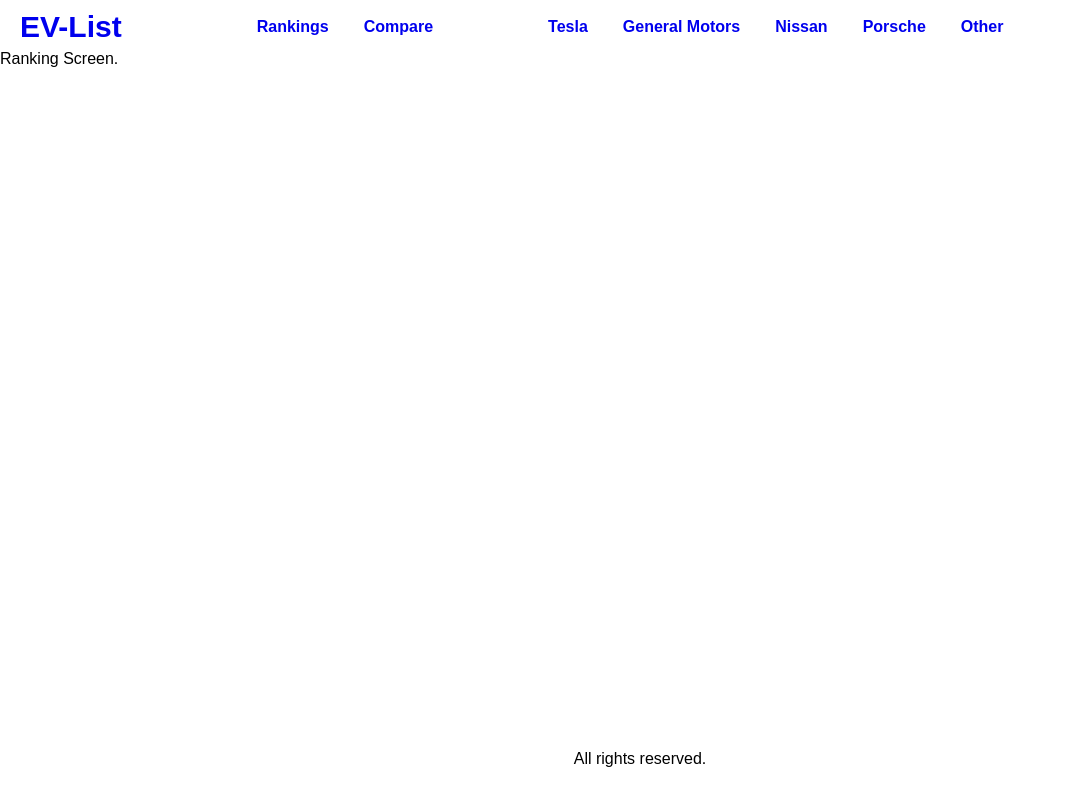
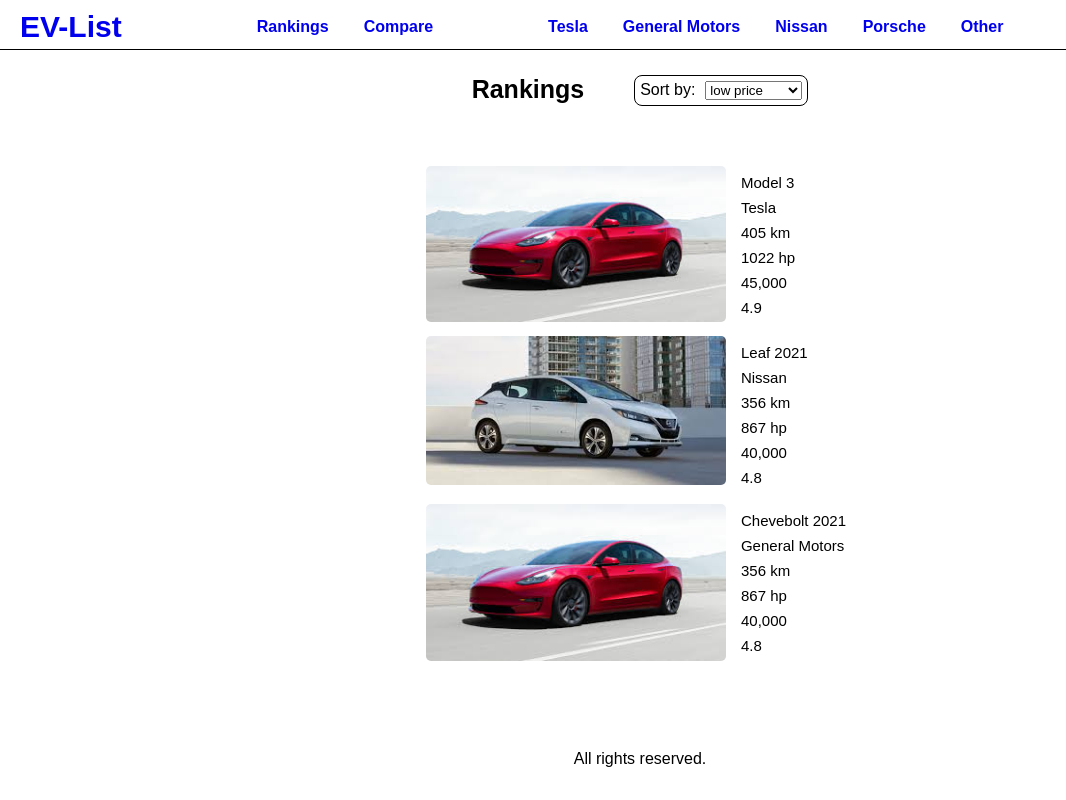
Before and after one commit to danwan754/evlist, a React (Create React App) app in the folder client/: page /rankings in a window 1280 px wide. Shown: the whole page, without its empty margins (0-1066 px from the left). Built offline with nearby package versions, Linux system fonts and the light colour scheme.

Commit message:
Rankings page

```diff
--- /dev/null
+++ b/client/src/components/ProductCard.js
@@ -0,0 +1,24 @@
+import React from 'react';
+
+function ProductCard(props) {
+
+
+    const data = props.data;
+    return (
+        <div className="product-card-container">
+            <div className="card-img-wrapper">
+                <img className="card-img" src={data.image} alt="car" />
+            </div>
+            <div className="card-detail">
+                <div className="card-model">{data.model}</div>
+                <div className="card-make">{data.make}</div>
+                <div className="card-range">{data.range}</div>
+                <div className="card-performance">{data.performance}</div>
+                <div className="card-price">{data.price}</div>
+                <div className="card-rating">{data.rating}</div>
+            </div>
+        </div>
+    )
+}
+
+export default ProductCard;
--- /dev/null
+++ b/client/src/components/SortBar.js
@@ -0,0 +1,21 @@
+import React from 'react';
+
+
+function SortBar(props) {
+
+    return (
+        <div>
+            <div className="sortBar-container">
+                Sort by:
+                <select name="sortBar" className="sortBar-select">
+                    <option value="lowest">low price</option>
+                    <option value="highest">high price</option>
+                    <option value="range">range</option>
+                    <option value="performance">performance</option>
+                </select>
+            </div>
+        </div>
+    )
+}
+
+export default SortBar;
--- /dev/null
+++ b/client/src/data.js
@@ -0,0 +1,34 @@
+export default {
+    vehicles: [
+        {
+            _id: '1',
+            make: 'Tesla',
+            model: 'Model 3',
+            range: '405 km',
+            performance: '1022 hp',
+            price: '45,000',
+            rating: '4.9',
+            image: '/images/tesla-e-3.jpg'
+        },
+        {
+            _id: '2',
+            make: 'Nissan',
+            model: 'Leaf 2021',
+            range: '356 km',
+            performance: '867 hp',
+            price: '40,000',
+            rating: '4.8',
+            image: '/images/nissan-leaf.jpg'
+        },
+        {
+            _id: '3',
+            make: 'General Motors',
+            model: 'Chevebolt 2021',
+            range: '356 km',
+            performance: '867 hp',
+            price: '40,000',
+            rating: '4.8',
+            image: '/images/tesla-e-3.jpg'
+        }
+    ]
+}
--- a/client/src/index.css
+++ b/client/src/index.css
@@ -21,6 +21,7 @@ header {
   align-items: center;
   padding: 1rem;
   flex-wrap: wrap;
+  border-bottom: .1rem solid black;
 }
 .header-brand a {
   font-size: 3rem;
@@ -77,13 +78,13 @@ footer {
   display: flex;
   align-items: center;
   justify-content: center;
-  padding: 3em;
+  padding: 3rem;
   gap: 10px;
   flex-wrap: wrap;
-  margin-top: 5em;
+  margin-top: 5rem;
 }
 .top-card-collection > div {
-  width: 15em;
+  width: 15rem;
 }
 
 
@@ -105,3 +106,78 @@ footer {
   max-width: 100%;
   max-height: 100%;
 }
+
+
+/* Ranking screen */
+
+.ranking-container {
+  /* text-align: center; */
+  display: flex;
+  flex-direction: column;
+  align-items: center;
+}
+.ranking-and-sort-container {
+  display: flex;
+}
+.sortBar-wrapper {
+  margin-left: 2.5rem;
+}
+.ranking-container > div {
+  margin: 2.5rem;
+}
+.ranking-heading {
+  font-weight: bold;
+  font-size: 2.5rem;
+  margin-right: 2.5rem;
+}
+.product-card-collection {
+
+}
+
+
+
+/* SortBar component */
+
+.sortBar-container {
+  padding: .5rem;
+  border-radius: 8px;
+  width: fit-content;
+  border: 1px black solid;
+}
+.sortBar-container > select {
+  margin-left: 1rem;
+}
+
+
+/* ProductCard component */
+
+.product-card-container {
+  display: flex;
+  /* border: 1px solid black; */
+  /* border-radius: .8rem; */
+  margin: 1rem;
+  text-align: left;
+}
+.card-detail > div {
+  font-size: 1.5rem;
+  margin: .8rem;
+  margin-left: 1.5rem;
+
+}
+.card-img-wrapper {
+  width: 30rem;
+  max-height: 18rem;
+  /* border: 1px solid black; */
+}
+.card-img {
+  max-width: 100%;
+  max-height: 100%;
+  border-radius: 5px;
+}
+
+
+/* Common styling */
+
+.inline {
+  display: inline-block;
+}
--- a/client/src/screens/RankingScreen.js
+++ b/client/src/screens/RankingScreen.js
@@ -1,8 +1,28 @@
 import React from 'react';
+import ProductCard from '../components/ProductCard';
+import SortBar from '../components/SortBar';
+
+import data from '../data.js';
 
 function RankingScreen(props) {
-    return <div>Ranking Screen.</div>
 
+    const { vehicles } = data;
+
+    return (
+        <div className="ranking-container">
+            <div className="ranking-and-sort-container">
+                <div className="ranking-heading">
+                    Rankings
+                </div>
+                <div className="sortBar-wrapper">
+                    <SortBar />
+                </div>
+            </div>
+            <div className="product-card-collection">
+                {vehicles.map(vehicle => <ProductCard data={vehicle} />)}
+            </div>
+        </div>
+    )
 }
 
 export default RankingScreen;
```
Also changed, not shown: client/public/images/nissan-leaf.jpg (added).
